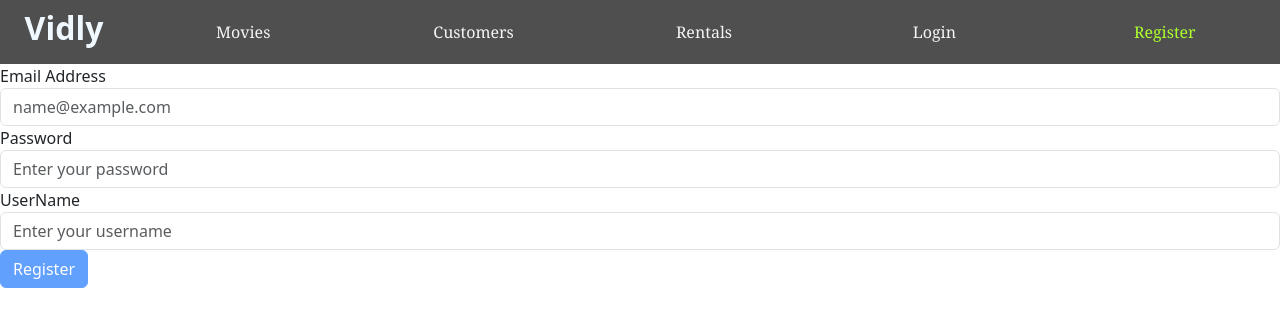
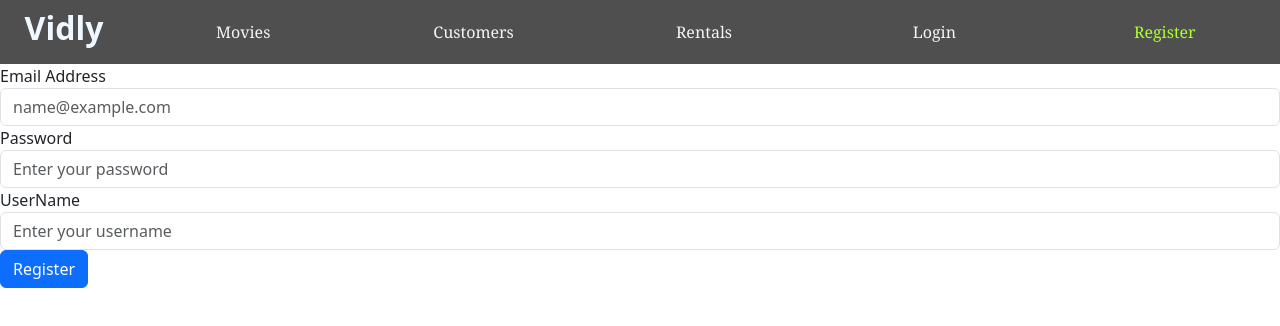
Before and after one commit to Adhyadeshdahal/sample_ReactProject, a React (Create React App) app: page /Register in a window 1280 px wide. Shown: the top 326 px of the page. Built offline with nearby package versions, Linux system fonts and the light colour scheme; no server answers.

Commit message:
made register user page ,although some issue with toast notification

```diff
--- a/src/pages/Register/register.jsx
+++ b/src/pages/Register/register.jsx
@@ -1,8 +1,14 @@
-import React,{useEffect, useState,useRef} from 'react'
+import React,{useEffect, useState,useRef} from 'react';
 import Register_Component from './register_component';
 import Joi from 'joi';
+import { saveUser } from '../../services/registerUser';
+import { useNavigate } from 'react-router-dom';
+import { ToastContainer, toast } from 'react-toastify';
+
 
 function Register() {
+
+  const navigateTo = useNavigate();
     const [labels,setLabels]=useState([{
         id:"email",
         type:"email",
@@ -15,7 +21,7 @@ function Register() {
         label:"Password"
       },
       {
-        id:"username",
+        id:"name",
         type:"username",
         placeHolder:"Enter your username",
         label:"UserName"
@@ -23,18 +29,31 @@ function Register() {
 
       const [isDisabled,setIsDisabled]=useState(true);
 
-      const [errors,setErrors]=useState({email:"",password:"",username:""})
+      const [errors,setErrors]=useState({email:"",password:"",name:""})
       // const errors = useRef({email:"",password:"",username:""})
 
-      const registerValues = useRef({email:"",password:"",username:""});
+      const registerValues = useRef({email:"",password:"",name:""});
 
       const [activeId,setActiveId]=useState("");
+
+      useEffect(()=>{
+
+
+        if(errors.email ===""&&errors.password===""&&errors.name===""){
+          setIsDisabled(false);
+        }else{
+          setIsDisabled(true);
+        }
+
+
+
+      },[errors])
 
 
 
       function Validate() {
         const schema = Joi.object({
-          username: Joi.string().required().max(16).min(3).alphanum(),
+          name: Joi.string().required().max(16).min(3).alphanum(),
           password: Joi.string().min(8).max(32).alphanum().required().pattern(new RegExp('^[a-zA-Z0-9]{3,30}$')),
           email: Joi.string().min(3).max(30).required().email({ minDomainSegments: 2, tlds: { allow: ['com', 'net'] } })
         }).options({ abortEarly: false });
@@ -43,7 +62,7 @@ function Register() {
         let err = {
           email: "",
           password: "",
-          username: ""
+          name: ""
         };
 
         if (error) {
@@ -52,8 +71,8 @@ function Register() {
 
             if (e.path[0] === "email") {
               err["email"] = message;
-            } else if (e.path[0] === "username") {
-              err["username"] = message;
+            } else if (e.path[0] === "name") {
+              err["name"] = message;
             } else if (e.path[0] === "password") {
               err["password"] = message;
             }
@@ -80,8 +99,36 @@ function Register() {
       }
 
       function handleSubmit(event) {
+
+
         event.preventDefault();
-        Validate();
+        setErrors(Validate());
+        async function postVal() {
+          try{
+            const {data:result} = await saveUser(registerValues.current);
+            console.log(result);
+            navigateTo("/");
+
+          }catch(err){
+
+              if (err.response.status === 400&&err.response){
+              let error = {...errors};
+              error['email']=err.response.data;
+              toast.dark(error.email);
+              setErrors(error);
+
+              console.log(err.response.data,err,error);
+
+              }
+
+
+
+            }
+
+
+        }
+
+        postVal();
 
       }
 
@@ -89,6 +136,7 @@ function Register() {
 
   return (
    <>
+   <ToastContainer/>
    <Register_Component forFields={labels} forChange={handleChange} forSubmit={handleSubmit}
    forVal={registerValues} error={errors} activeId={activeId} isDisabled={isDisabled}/>
 
--- /dev/null
+++ b/src/services/registerUser.js
@@ -0,0 +1,9 @@
+import axios from "axios";
+import { userUrl } from "../config/config";
+
+export function saveUser(user){
+    return axios.post(userUrl,user);
+
+
+
+}
```
